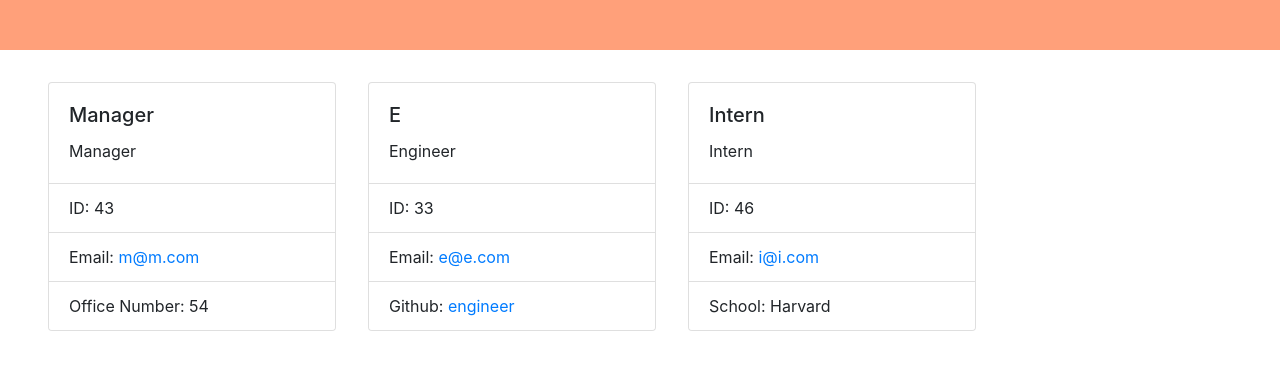
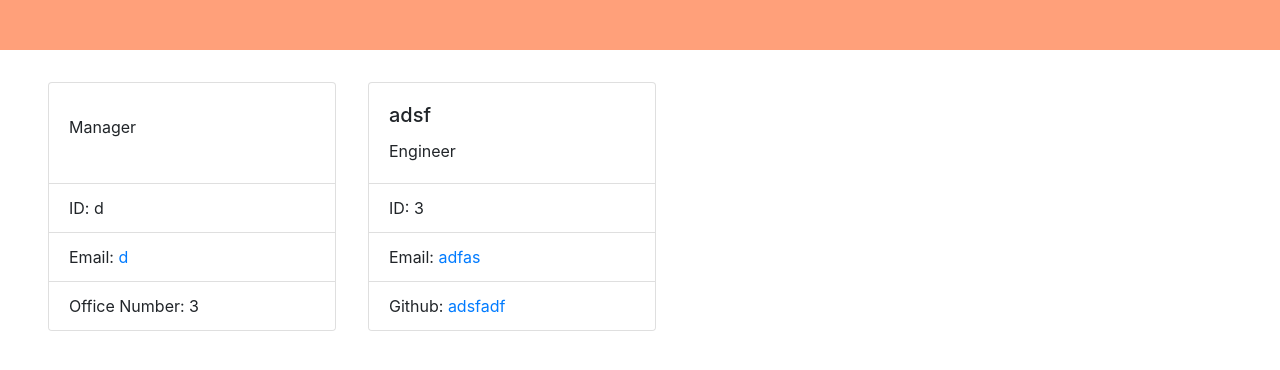
Before and after one commit to nathanknguyen/TeamProfileGenerator, a website: page Develop/teamProfile.html in a window 1280 px wide. Shown: the part 134-504 px from the top of the page. Drawn offline with nearby package versions, Linux system fonts and the light colour scheme.

Commit message:
html to create team page

```diff
--- a/Develop/teamProfile.html
+++ b/Develop/teamProfile.html
@@ -24,39 +24,26 @@
         style="width: 18rem; margin-left: 1rem; margin-right: 1rem"
       >
         <div class="card-body">
-          <h5 class="card-title">Manager</h5>
+          <h5 class="card-title"></h5>
           <p class="card-text">Manager</p>
         </div>
         <ul class="list-group list-group-flush">
-          <li class="list-group-item">ID: 43</li>
-          <li class="list-group-item">Email: <a href = 'mailto:m@m.com'> m@m.com</a></li>
-          <li class="list-group-item">Office Number: 54</li>
+          <li class="list-group-item">ID: d</li>
+          <li class="list-group-item">Email: <a href = 'mailto:d'> d</a></li>
+          <li class="list-group-item">Office Number: 3</li>
         </ul>
       </div><div
         class="card"
         style="width: 18rem; margin-left: 1rem; margin-right: 1rem"
       >
         <div class="card-body">
-          <h5 class="card-title">E</h5>
+          <h5 class="card-title">adsf</h5>
           <p class="card-text">Engineer</p>
         </div>
         <ul class="list-group list-group-flush">
-          <li class="list-group-item">ID: 33</li>
-          <li class="list-group-item">Email: <a href = 'mailto:e@e.com'> e@e.com</a></li>
-          <li class="list-group-item">Github: <a href="https://github.com/engineer"> engineer</a></li>
-        </ul>
-      </div><div
-        class="card"
-        style="width: 18rem; margin-left: 1rem; margin-right: 1rem"
-      >
-        <div class="card-body">
-          <h5 class="card-title">Intern</h5>
-          <p class="card-text">Intern</p>
-        </div>
-        <ul class="list-group list-group-flush">
-          <li class="list-group-item">ID: 46</li>
-          <li class="list-group-item">Email: <a href = 'mailto:i@i.com'> i@i.com</a></li>
-          <li class="list-group-item">School: Harvard</li>
+          <li class="list-group-item">ID: 3</li>
+          <li class="list-group-item">Email: <a href = 'mailto:adfas'> adfas</a></li>
+          <li class="list-group-item">Github: <a href="https://github.com/adsfadf"> adsfadf</a></li>
         </ul>
       </div></div>
     </body>
```
